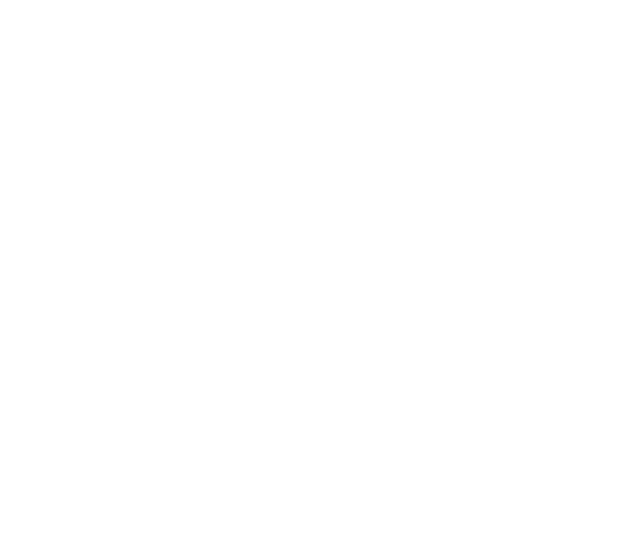
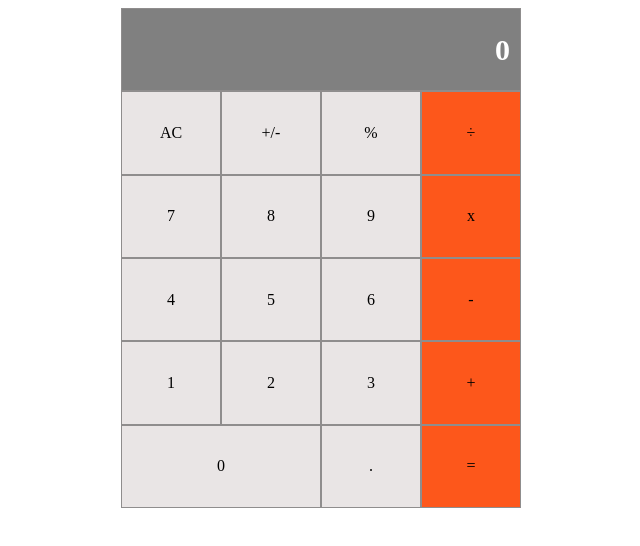
Before and after one commit to Mhdez221993/math_magicians, a React (Create React App) app: page / in a window 1280 px wide. Shown: the top 546 px of the page, without its empty margins (319-959 px from the left). Built offline with nearby package versions, Linux system fonts and the light colour scheme.

Commit message:
Add Calculator component

```diff
--- a/package.json
+++ b/package.json
@@ -8,6 +8,7 @@
     "@testing-library/jest-dom": "^5.14.1",
     "@testing-library/react": "^11.2.7",
     "@testing-library/user-event": "^12.8.3",
+    "node-sass": "^6.0.1",
     "react": "^17.0.2",
     "react-dom": "^17.0.2",
     "react-scripts": "4.0.3",
--- /dev/null
+++ b/src/calculator.css
@@ -0,0 +1,53 @@
+* {
+  box-sizing: border-box;
+}
+
+.Calculator {
+  width: 400px;
+  height: 500px;
+  margin: 0 auto;
+  display: grid;
+  grid-template-columns: 1fr;
+  grid-template-rows: 1fr 5fr;
+  background-color: rgb(143, 141, 141);
+}
+
+.Display {
+  background-color: gray;
+  border: 0.5px solid rgb(143, 141, 141);
+  display: flex;
+  align-items: center;
+  justify-content: end;
+}
+
+.Screen {
+  color: white;
+  font-weight: bolder;
+  font-size: 30px;
+  padding: 10px;
+}
+
+.Keys {
+  display: grid;
+  grid-template-columns: repeat(4, 1fr);
+  grid-template-rows: repeat(5, 1fr);
+  background-color: rgb(233, 229, 229);
+}
+
+.Key {
+  width: 100%;
+  height: 100%;
+  border: 0.5px solid rgb(143, 141, 141);
+  display: flex;
+  align-items: center;
+  justify-content: center;
+}
+
+.Key:nth-child(17) {
+  grid-area: 5 / 1 / 6 / 3;
+}
+
+.Key:nth-child(4n),
+.Key:last-child {
+  background-color: rgb(253, 87, 27);
+}
--- a/src/components/Calculator.js
+++ b/src/components/Calculator.js
@@ -1,5 +1,5 @@
+/* eslint-disable  max-classes-per-file */
 import React from 'react';
-/* eslint-enable-file max-classes-per-file */
 
 export default class Calculator extends React.Component {
   constructor(props) {
@@ -26,7 +26,11 @@
   }
 
   render() {
-    return <div className="Display" />;
+    return (
+      <div className="Display">
+        <span className="Screen">0</span>
+      </div>
+    );
   }
 }
 
@@ -34,11 +38,20 @@
   constructor(props) {
     super(props);
     this.props = props;
+    this.keys = ['AC', '+/-', '%', '÷', '7', '8', '9', 'x', '4', '5', '6', '-', '1', '2', '3', '+', '0', '.', '='];
   }
 
   render() {
     return (
-      <div className="Keys" />
+      <div className="Keys">
+        <MapKeys keys={this.keys} />
+      </div>
     );
   }
 }
+
+const MapKeys = props => props.keys.map(key => (
+  <div key={key.toString()} className="Key">
+    <span>{key}</span>
+  </div>
+));
--- a/src/index.js
+++ b/src/index.js
@@ -1,6 +1,7 @@
 import React from 'react';
 import ReactDOM from 'react-dom';
 import App from './App';
+import './calculator.css';
 
 ReactDOM.render(
   <React.StrictMode>
```
Also changed, not shown: 1 other file (tests, documents, lock files or other folders).
